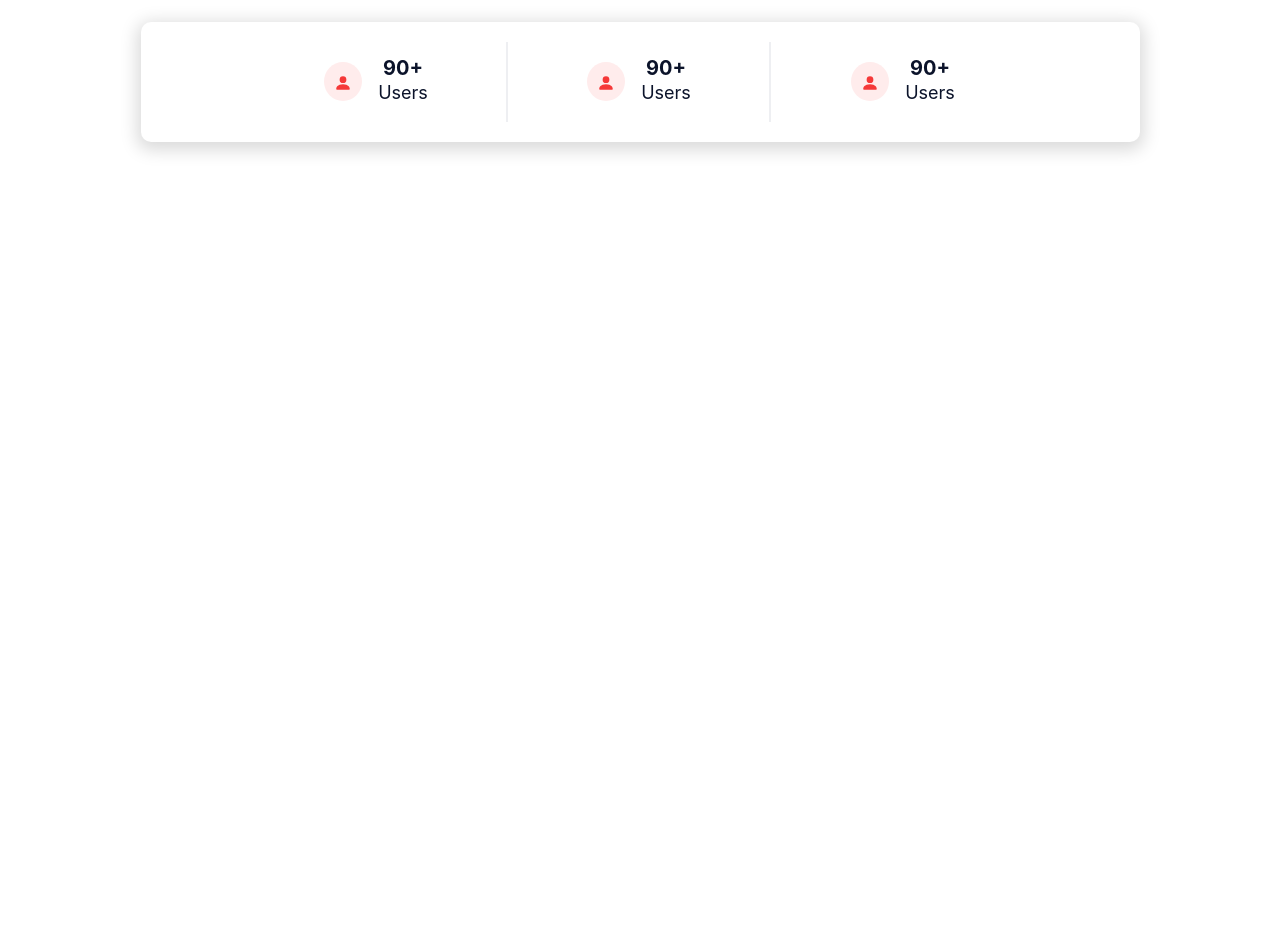
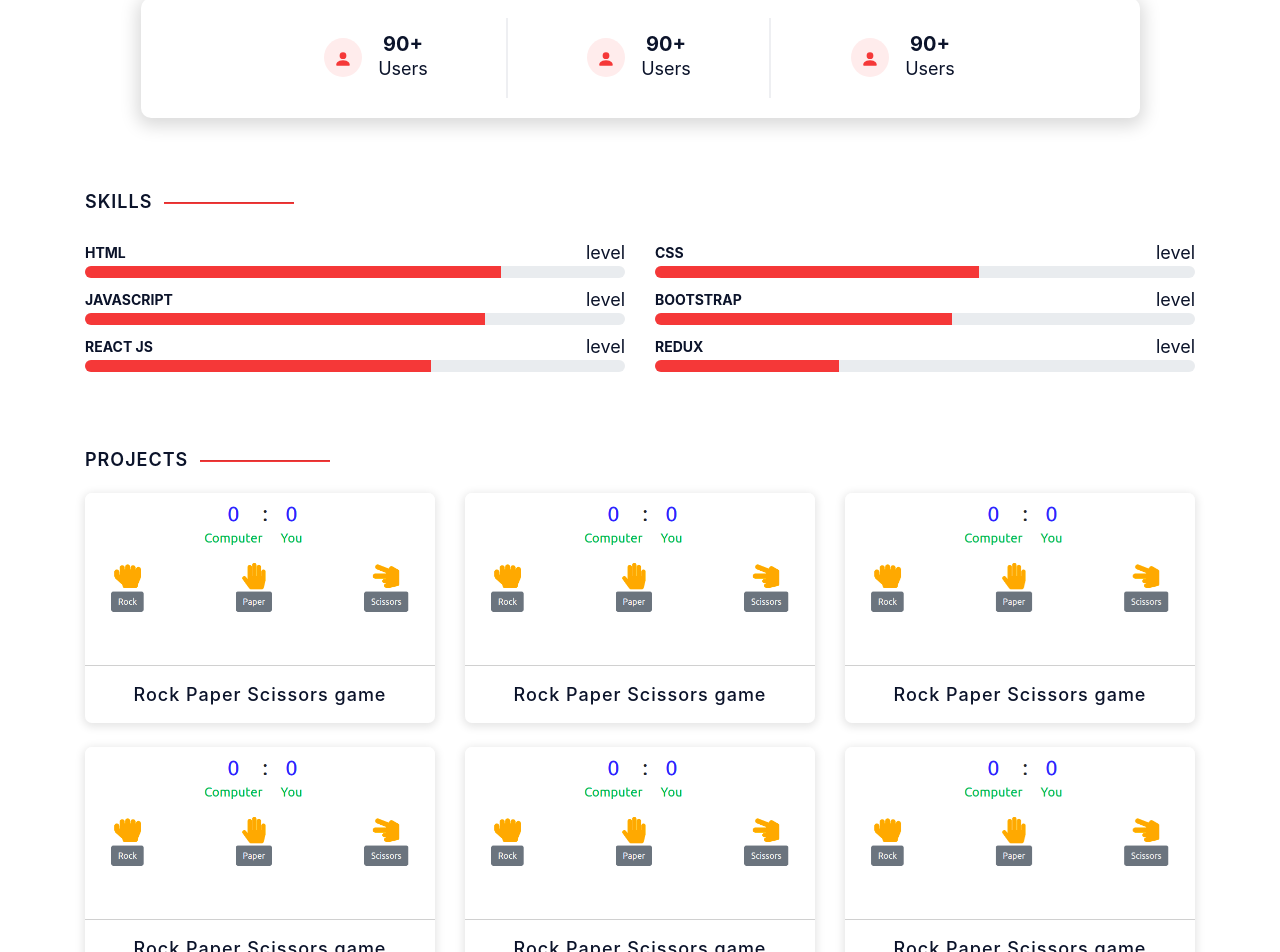
Before and after one commit to IT-forward/IT-forward.github.io, a React (Create React App) app: page / in a window 1280 px wide. Shown: the part 409-1361 px from the top of the page. Before the commit the page ends 800 px from the top, so only its background shows below. Built offline with nearby package versions, Linux system fonts and the light colour scheme.

Commit message:
projects component is complated

```diff
--- a/src/index.tsx
+++ b/src/index.tsx
@@ -28,17 +28,87 @@ const memberInfo = {
     group1: {
       icon: <BsFillPersonFill />,
       numbers: "90+",
-      name: 'Users',
+      name: "Users",
     },
     group2: {
       icon: <BsFillPersonFill />,
       numbers: "90+",
-      name: 'Users',
+      name: "Users",
     },
     group3: {
       icon: <BsFillPersonFill />,
       numbers: "90+",
-      name: 'Users',
+      name: "Users",
+    },
+  },
+  skills: {
+    skill1: {
+      skill: "HTML",
+      level: "level",
+      percent: 77,
+    },
+    skill2: {
+      skill: "CSS",
+      level: "level",
+      percent: 60,
+    },
+    skill3: {
+      skill: "JAVASCRIPT",
+      level: "level",
+      percent: 74,
+    },
+    skill4: {
+      skill: "BOOTSTRAP",
+      level: "level",
+      percent: 55,
+    },
+    skill5: {
+      skill: "REACT JS",
+      level: "level",
+      percent: 64,
+    },
+    skill6: {
+      skill: "REDUX",
+      level: "level",
+      percent: 34,
+    },
+  },
+  projects: {
+    project1: {
+      projectName: "Rock Paper Scissors game",
+      projectImg: "",
+      deployPath: "https://rock-paper-scissors-game-00.netlify.app/",
+      sourcePath: "https://github.com/Husan-Eshonqulov/rock-paper-scissors",
+    },
+    project2: {
+      projectName: "Rock Paper Scissors game",
+      projectImg: "",
+      deployPath: "https://rock-paper-scissors-game-00.netlify.app/",
+      sourcePath: "https://github.com/Husan-Eshonqulov/rock-paper-scissors",
+    },
+    project3: {
+      projectName: "Rock Paper Scissors game",
+      projectImg: "",
+      deployPath: "https://rock-paper-scissors-game-00.netlify.app/",
+      sourcePath: "https://github.com/Husan-Eshonqulov/rock-paper-scissors",
+    },
+    project4: {
+      projectName: "Rock Paper Scissors game",
+      projectImg: "",
+      deployPath: "https://rock-paper-scissors-game-00.netlify.app/",
+      sourcePath: "https://github.com/Husan-Eshonqulov/rock-paper-scissors",
+    },
+    project5: {
+      projectName: "Rock Paper Scissors game",
+      projectImg: "",
+      deployPath: "https://rock-paper-scissors-game-00.netlify.app/",
+      sourcePath: "https://github.com/Husan-Eshonqulov/rock-paper-scissors",
+    },
+    project6: {
+      projectName: "Rock Paper Scissors game",
+      projectImg: "",
+      deployPath: "https://rock-paper-scissors-game-00.netlify.app/",
+      sourcePath: "https://github.com/Husan-Eshonqulov/rock-paper-scissors",
     },
   },
 };
--- a/src/memberAccounts/MemAccount.css
+++ b/src/memberAccounts/MemAccount.css
@@ -10,6 +10,11 @@
   border-radius: 10px;
   -webkit-box-shadow: 0px 4px 17px 4px rgba(0, 0, 0, 0.15);
   box-shadow: 0px 4px 17px 4px rgba(0, 0, 0, 0.15);
+}
+
+.section-div {
+  margin-top: 70px;
+  margin-bottom: 20px;
 }
 
 @media (min-width: 992px) {
--- a/src/memberAccounts/MemAccount.tsx
+++ b/src/memberAccounts/MemAccount.tsx
@@ -1,9 +1,10 @@
 import "./MemAccount.css";
-import { Row, Col, Container } from "react-bootstrap";
+import { Container } from "react-bootstrap";
 import Header from "./memAccComponents/header/Header";
 import NumOfStudents from "./memAccComponents/numOfStudents/NumOfStudents";
-
-import StudentInfo from "./memAccComponents/studentInfo/StudentInfo";
+import SectionCaption from "./memAccComponents/sectionCaption/SectionCaption";
+import Progress from "./memAccComponents/progress/Progress";
+import Projects from "./memAccComponents/projects/Projects";
 
 function MemAccount(props: any) {
   const headerInfo = {
@@ -14,8 +15,9 @@ function MemAccount(props: any) {
     extraInfo: props.memberInfo.extraInfo,
     memberImage: props.memberInfo.memberImage,
   };
-
   const studentsInfo = props.memberInfo.students;
+  const skillsInfo = props.memberInfo.skills;
+  const projectsInfo = props.memberInfo.projects;
 
   return (
     <div id="account">
@@ -23,8 +25,20 @@ function MemAccount(props: any) {
         <div className="mt-2">
           <Header headerInfo={headerInfo} />
         </div>
-        <div className="my-4" id="mem-student-div" >
+        <div className="mb-4" id="mem-student-div">
           <NumOfStudents studentsInfo={studentsInfo} />
+        </div>
+        <div className="section-div">
+          <SectionCaption caption="SKILLS" />
+        </div>
+        <div>
+          <Progress skillsInfo={skillsInfo} />
+        </div>
+        <div className="section-div">
+          <SectionCaption caption="PROJECTS" />
+        </div>
+        <div>
+          <Projects projectsInfo={projectsInfo} />
         </div>
       </Container>
     </div>
--- /dev/null
+++ b/src/memberAccounts/memAccComponents/progress/Progress.tsx
@@ -0,0 +1,29 @@
+import ProgressElement from "../progressElement/ProgressElement";
+import { Row, Col } from "react-bootstrap";
+
+function Progress(props: any) {
+  const skills = props.skillsInfo;
+  let row = [];
+
+  for (const property in skills) {
+    const skill = skills[property].skill;
+    const level = skills[property].level;
+    const percent = skills[property].percent;
+
+    row.push(
+      <Col className="my-1">
+        <ProgressElement skill={skill} level={level} percent={percent} />
+      </Col>
+    );
+  }
+
+  return (
+    <div>
+      <Row xs={1} md={2} id="skills">
+        {row}
+      </Row>
+    </div>
+  );
+}
+
+export default Progress;
--- /dev/null
+++ b/src/memberAccounts/memAccComponents/progressElement/ProgressElement.css
@@ -0,0 +1,13 @@
+.skill-name {
+  font-size: 14px;
+  color: #0b132a;
+}
+
+.bg-red-bar {
+  background-color: #f53838 !important;
+}
+
+.progress-thiner {
+  height: 12px !important;
+  border-radius: 14px !important;
+}
--- /dev/null
+++ b/src/memberAccounts/memAccComponents/progressElement/ProgressElement.tsx
@@ -0,0 +1,20 @@
+import './ProgressElement.css';
+import { ProgressBar } from "react-bootstrap";
+
+function ProgressElement(props: any) {
+  const skill = props.skill;
+  const level = props.level;
+  const percent = props.percent;
+
+  return (
+    <div>
+      <div className="d-flex align-items-center justify-content-between">
+        <div className="skill-name font-weight-bold">{skill}</div>
+        <div>{level}</div>
+      </div>
+      <ProgressBar now={percent} variant={"red-bar"} className="progress-thiner" />
+    </div>
+  );
+}
+
+export default ProgressElement;
--- /dev/null
+++ b/src/memberAccounts/memAccComponents/project/Project.css
@@ -0,0 +1,64 @@
+.project {
+  position: relative;
+  -webkit-box-shadow: 0px 2px 9px 2px rgba(0, 0, 0, 0.1);
+  box-shadow: 0px 2px 9px 2px rgba(0, 0, 0, 0.1);
+  border-radius: 7px;
+}
+
+.project img {
+  opacity: 1;
+  display: block;
+  transition: 0.4s ease;
+  backface-visibility: hidden;
+  border-top-left-radius: 7px;
+  border-top-right-radius: 7px;
+}
+
+.project .project-middle {
+  transition: 0.5s ease;
+  opacity: 0;
+  position: absolute;
+  top: 50%;
+  left: 50%;
+  transform: translate(-50%, -50%);
+  -ms-transform: translate(-50%, -50%);
+}
+
+.project:hover {
+  transform: scale(1.05);
+  transition: 0.2s;
+}
+
+.project:hover .img-div {
+  background: rgba(0, 0, 0, 0.6);
+  border-top-left-radius: 7px;
+  border-top-right-radius: 7px;
+}
+
+.project:hover img {
+  opacity: 0.3;
+}
+
+.project:hover .project-middle {
+  opacity: 1;
+}
+
+.project-title-div {
+  color: #0b132a;
+  padding: 15px;
+  border-bottom-left-radius: 7px;
+  border-bottom-right-radius: 7px;
+  border-top: 1px solid #d0d0d0;
+}
+
+.project-title {
+  font-size: 18px;
+  letter-spacing: 1px;
+  font-weight: 500;
+}
+
+@media (max-width: 355px){
+  .project-middle {
+    display: flex;
+  }
+}
--- /dev/null
+++ b/src/memberAccounts/memAccComponents/project/Project.tsx
@@ -0,0 +1,43 @@
+import "./Project.css";
+import project1Img from "../../projectImages/project1.png";
+
+function Project(props: any) {
+  const name = props.projectName;
+  const image = props.projectImg;
+  const deployPath = props.deployPath;
+  const sourcePath = props.sourcePath;
+
+  return (
+    <div className="project">
+      <div>
+        <div className="img-div">
+          <img src={project1Img} alt="project 1" className="img-fluid" />
+        </div>
+      </div>
+
+      <div className="project-middle">
+        <a
+          className="btn btn-light mr-2"
+          href={deployPath}
+          target="_blank"
+          rel="noreferrer"
+        >
+          Ko'rish
+        </a>
+        <a
+          className="btn btn-light ml-2"
+          href={sourcePath}
+          target="_blank"
+          rel="noreferrer"
+        >
+          Manzil
+        </a>
+      </div>
+      <div className="project-title-div">
+        <div className="project-title text-center">{name}</div>
+      </div>
+    </div>
+  );
+}
+
+export default Project;
--- /dev/null
+++ b/src/memberAccounts/memAccComponents/projects/Projects.tsx
@@ -0,0 +1,32 @@
+import { Row, Col } from "react-bootstrap";
+import Project from "../project/Project";
+
+function Projects(props: any) {
+  const projects = props.projectsInfo;
+  let row = [];
+
+  for (const property in projects) {
+    const projectName = projects[property].projectName;
+    const projectImg = projects[property].projectImg;
+    const deployPath = projects[property].deployPath;
+    const sourcePath = projects[property].sourcePath;
+    row.push(
+      <Col className="mb-4">
+        <Project
+          projectName={projectName}
+          projectImg={projectImg}
+          deployPath={deployPath}
+          sourcePath={sourcePath}
+        />
+      </Col>
+    );
+  }
+
+  return (
+    <Row xs={1} md={2} lg={3}>
+      {row}
+    </Row>
+  );
+}
+
+export default Projects;
--- /dev/null
+++ b/src/memberAccounts/memAccComponents/sectionCaption/SectionCaption.css
@@ -0,0 +1,15 @@
+.hr-line {
+  color: #0b132a;
+  font-weight: 600;
+  letter-spacing: 1px;
+}
+
+.hr-line hr {
+  width: 130px;
+  height: 1px;
+  margin: 0;
+  margin-bottom: 4px;
+  margin-left: 12px;
+  display: inline-block;
+  background-color: #f53838;
+}
--- /dev/null
+++ b/src/memberAccounts/memAccComponents/sectionCaption/SectionCaption.tsx
@@ -0,0 +1,13 @@
+import './SectionCaption.css';
+
+function SectionCaption(props: any) {
+    const caption = props.caption;
+  return (
+    <div className="hr-line">
+      <span>{caption}</span>
+      <hr />
+    </div>
+  );
+}
+
+export default SectionCaption;
```
Also changed, not shown: src/memberAccounts/projectImages/project1.png (added).
